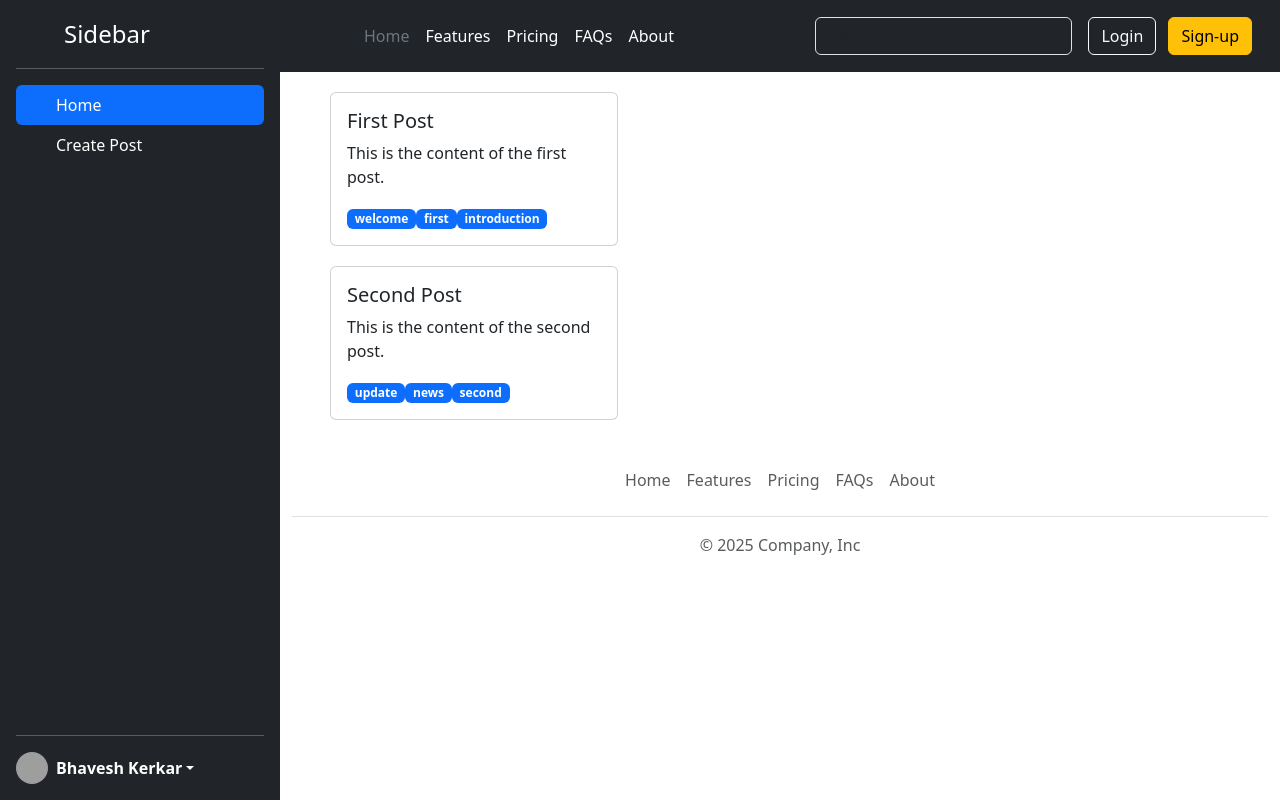
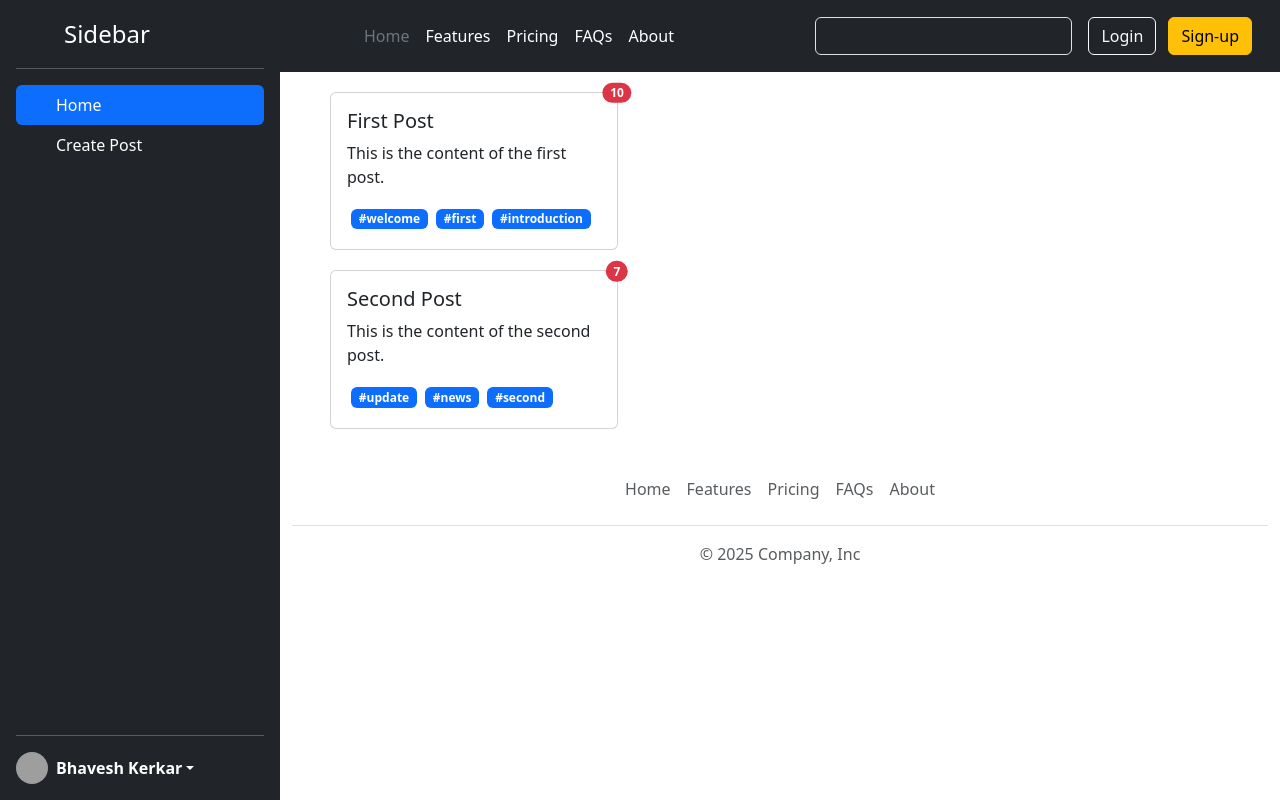
Before and after one commit to bhaveshkerkar/React-Projects, a React app: page / in a window 1280 px wide. Built offline with nearby package versions, Linux system fonts and the light colour scheme; grey boxes are pictures that could not be loaded; the HTML template or start-up script is replaced by a standard one.

Commit message:
add tags

```diff
--- a/src/compo/Post.jsx
+++ b/src/compo/Post.jsx
@@ -3,9 +3,15 @@ const Post = ({ post }) => {
     <div className="card post-card" style={{ width: "18rem" }}>
       <div className="card-body">
         <h5 className="card-title">{post.title}</h5>
+        <span class="position-absolute top-0 start-100 translate-middle badge rounded-pill bg-danger">
+          {post.reactions.like}
+          <span class="visually-hidden">unread messages</span>
+        </span>
         <p className="card-text">{post.content}</p>
         {post.tags.map((tag) => (
-          <span class="badge text-bg-primary ">{tag}</span>
+          <span key={tag} className="badge text-bg-primary m-1">
+            #{tag}
+          </span>
         ))}
       </div>
     </div>
```
